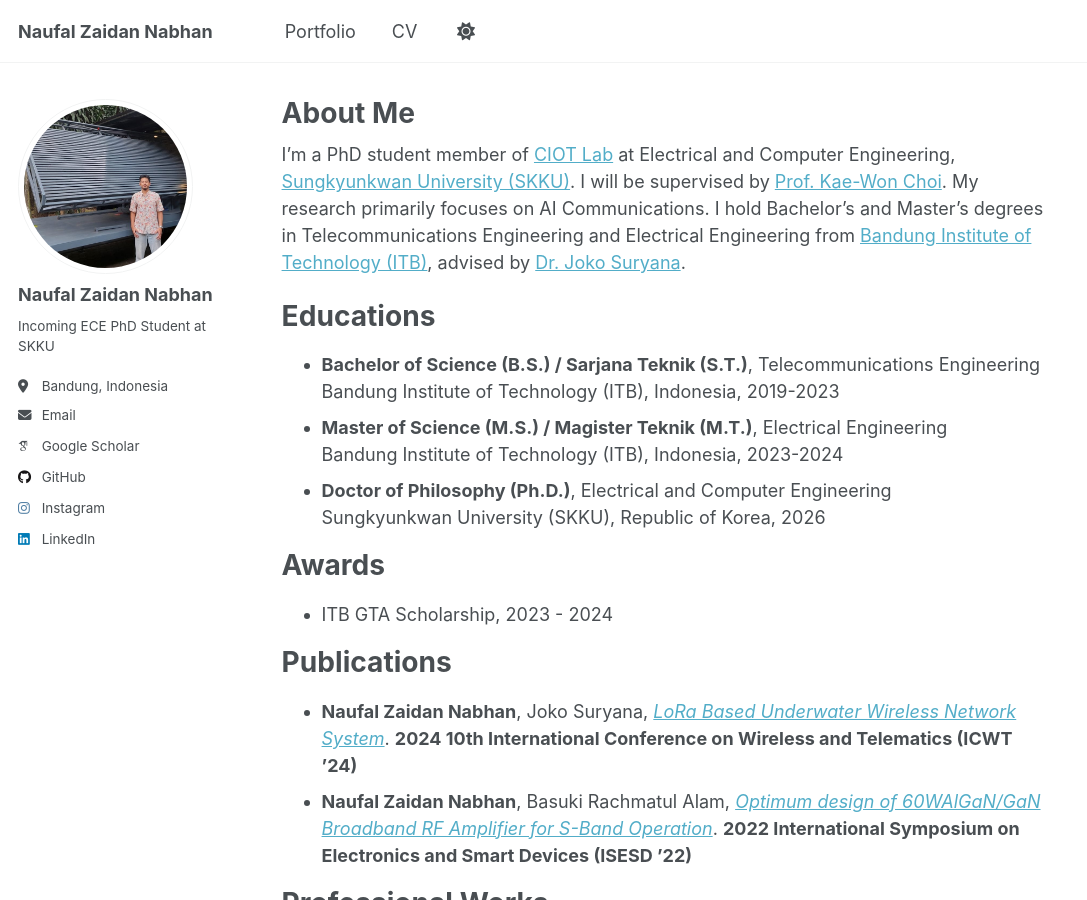
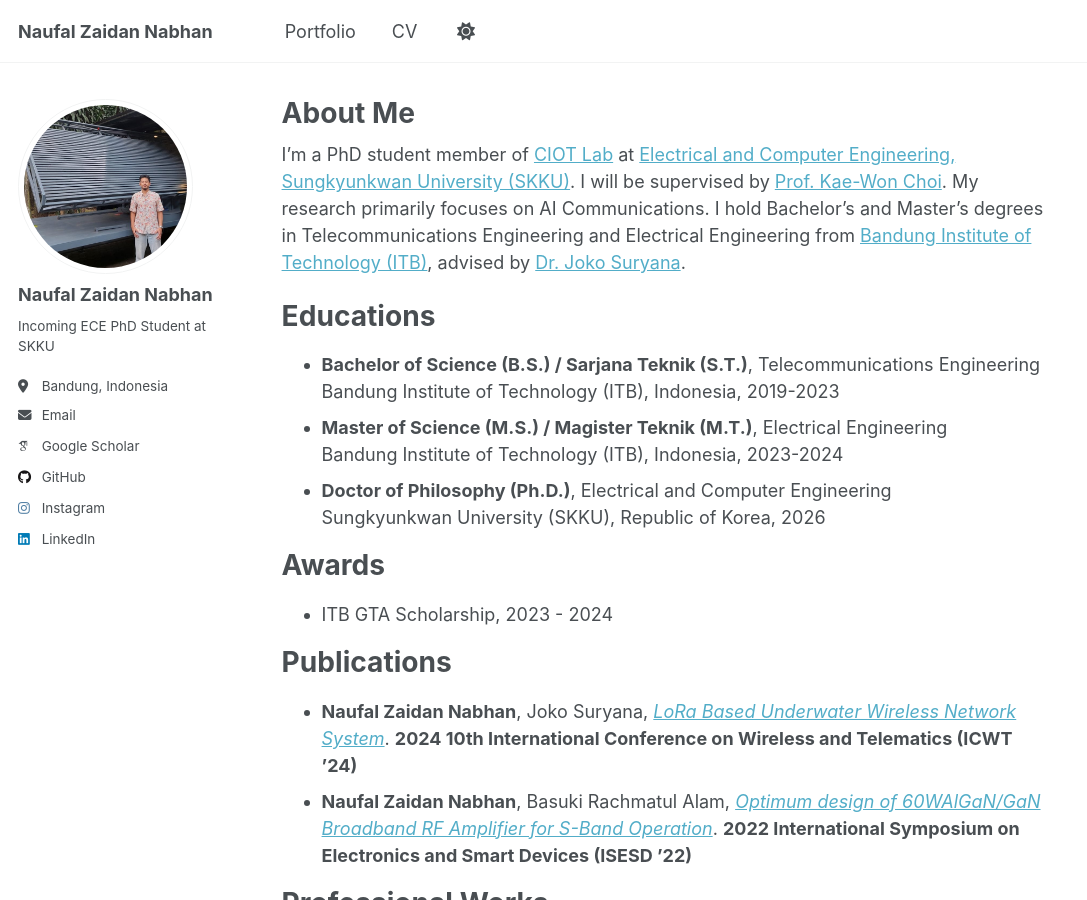
Before and after one commit to naufalzn/naufalzn.github.io, a Jekyll site: the page built from _pages/about.md, in a window 1280 px wide and 900 px high. Shown: the whole window, without its empty margins (0-1087 px from the left). Built offline with Jekyll 4.4.1, drawn with Linux system fonts in a browser that asks for light colours; some web fonts are replaced.

```diff
--- a/_pages/about.md
+++ b/_pages/about.md
@@ -7,7 +7,7 @@ redirect_from:
   - /about.html
 ---
 
-I'm a PhD student member of [CIOT Lab](https://ciot.skku.edu/) at Electrical and Computer Engineering, [Sungkyunkwan University (SKKU)](https://sw.skku.edu/eng_sw/grad_electronics_intro.do#N). I will be supervised by [Prof. Kae-Won Choi](https://pure.skku.edu/en/persons/kae-won-choi/). My research primarily focuses on AI Communications. I hold Bachelor's and Master's degrees in Telecommunications Engineering and Electrical Engineering from [Bandung Institute of Technology (ITB)](https://itb.ac.id/), advised by [Dr. Joko Suryana](https://itb.ac.id/staf/profil/joko-suryana).
+I'm a PhD student member of [CIOT Lab](https://ciot.skku.edu/) at [Electrical and Computer Engineering, Sungkyunkwan University (SKKU)](https://sw.skku.edu/eng_sw/grad_electronics_intro.do#N). I will be supervised by [Prof. Kae-Won Choi](https://pure.skku.edu/en/persons/kae-won-choi/). My research primarily focuses on AI Communications. I hold Bachelor's and Master's degrees in Telecommunications Engineering and Electrical Engineering from [Bandung Institute of Technology (ITB)](https://itb.ac.id/), advised by [Dr. Joko Suryana](https://itb.ac.id/staf/profil/joko-suryana).
 
 # Educations
 - **Bachelor of Science (B.S.) / Sarjana Teknik (S.T.)**, Telecommunications Engineering\
```
